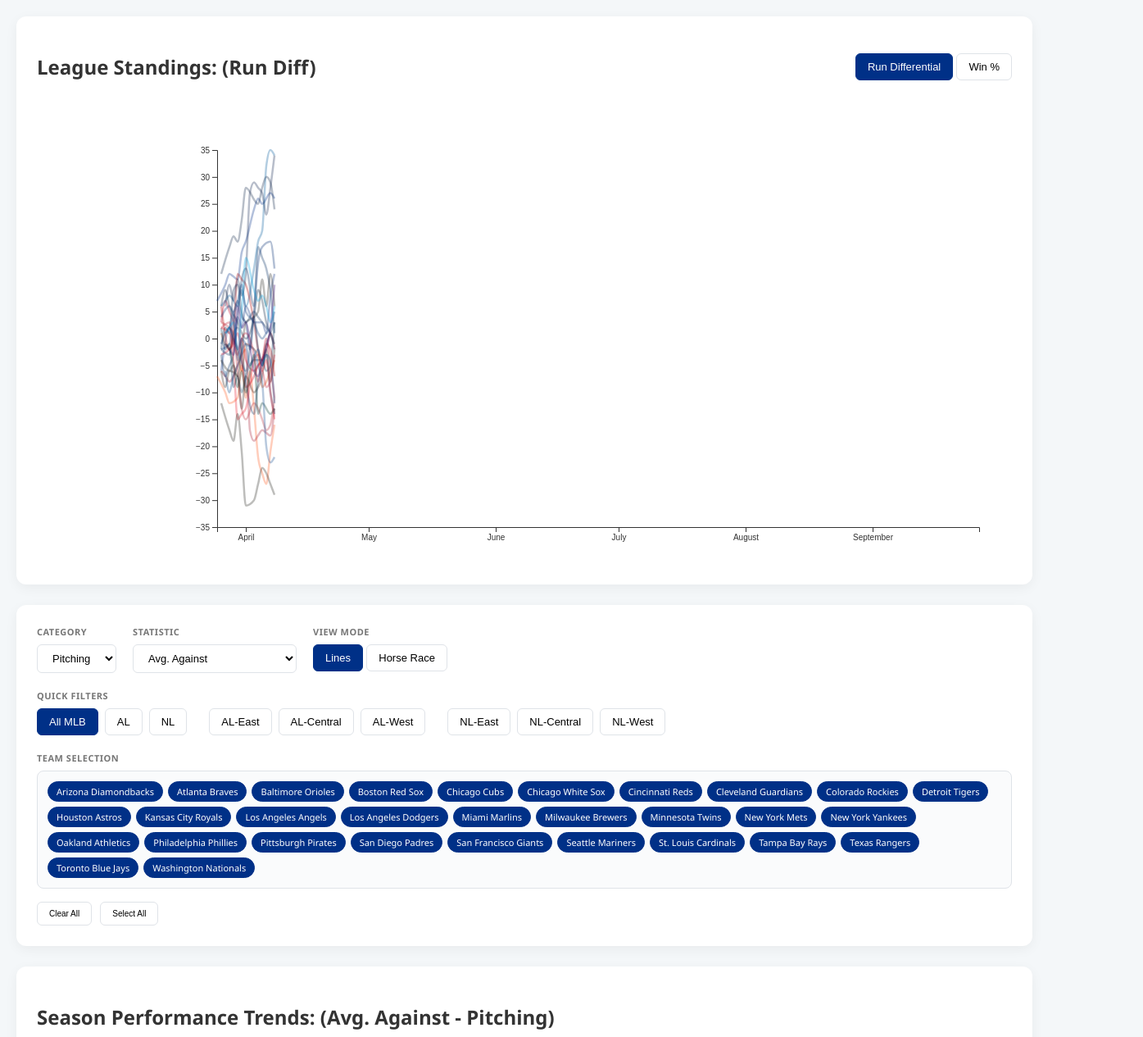
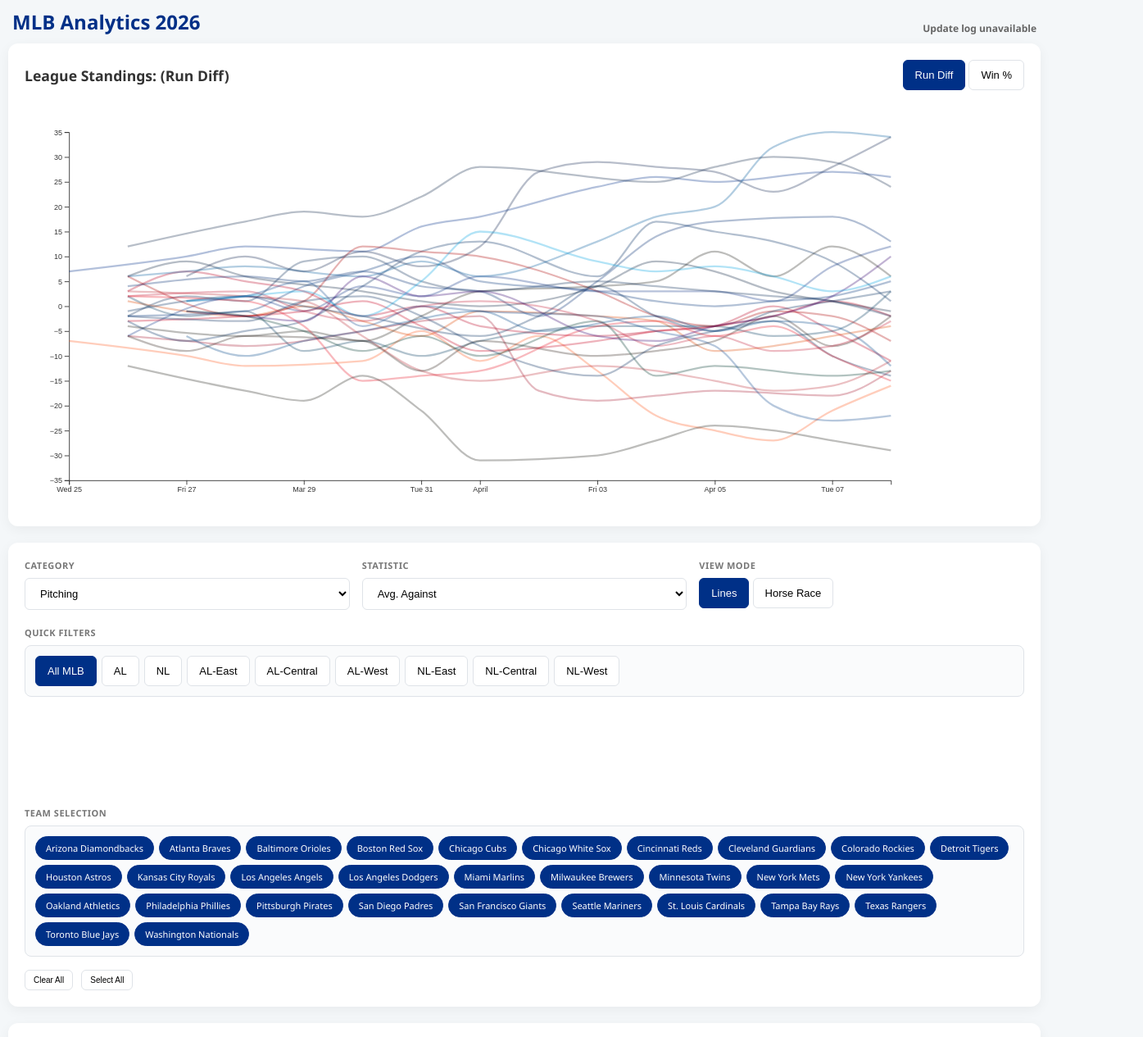
Before and after one commit to EssbieWGT/seasons, a plain HTML site: page index.html in a window 1280 px wide. Shown: the top 1265 px of the page at 82% size, 1395 px wide, since content can reach past the window. Drawn offline with nearby package versions, Linux system fonts and the light colour scheme; no server answers.

Commit message:
Auto-update MLB data: 2026-04-09 21:30:00

```diff
--- a/index.html
+++ b/index.html
@@ -2,40 +2,63 @@
 <html lang="en">
 <head>
     <meta charset="UTF-8">
+    <meta name="viewport" content="width=device-width, initial-scale=1.0">
     <title>MLB Analytics 2026</title>
     <script src="https://d3js.org/d3.v7.min.js"></script>
     <style>
-        body { font-family: 'Segoe UI', system-ui, sans-serif; background: #f4f7f9; margin: 0; padding: 20px; color: #333; }
+        body { font-family: 'Segoe UI', system-ui, sans-serif; background: #f4f7f9; margin: 0; padding: 10px; color: #333; }
         .dashboard-container { max-width: 1400px; margin: auto; }
-        .control-panel { background: #fff; padding: 25px; border-radius: 12px; box-shadow: 0 4px 15px rgba(0,0,0,0.05); margin-bottom: 25px; display: flex; flex-direction: column; gap: 20px; }
-        .row { display: flex; flex-wrap: wrap; gap: 20px; align-items: flex-start; }
-        .control-group { display: flex; flex-direction: column; gap: 8px; }
+
+        /* Header Info */
+        .header-meta { display: flex; justify-content: space-between; align-items: flex-end; margin-bottom: 10px; padding: 0 5px; }
+        .update-stamp { font-size: 12px; color: #666; font-weight: 600; }
+
+        .control-panel { background: #fff; padding: 20px; border-radius: 12px; box-shadow: 0 4px 15px rgba(0,0,0,0.05); margin-bottom: 20px; display: flex; flex-direction: column; gap: 20px; }
+        .row { display: flex; flex-wrap: wrap; gap: 15px; align-items: flex-start; }
+        .control-group { display: flex; flex-direction: column; gap: 8px; flex: 1 1 200px; }
         label { font-size: 11px; font-weight: 700; text-transform: uppercase; color: #777; letter-spacing: 0.5px; }
-        select, .filter-btn { padding: 8px 14px; border: 1px solid #dfe3e8; border-radius: 6px; background: white; cursor: pointer; font-size: 13px; transition: 0.2s; }
+
+        select, .filter-btn { padding: 10px 14px; border: 1px solid #dfe3e8; border-radius: 6px; background: white; cursor: pointer; font-size: 13px; transition: 0.2s; }
         .filter-btn:hover { background: #f4f6f8; }
         .filter-btn.active { background: #003087; color: white; border-color: #003087; }
-        .team-pill-container { display: flex; flex-wrap: wrap; gap: 6px; max-height: 140px; overflow-y: auto; padding: 12px; border: 1px solid #dfe3e8; border-radius: 8px; background: #fafbfc; }
-        .team-pill { padding: 4px 10px; border-radius: 20px; font-size: 11px; cursor: pointer; border: 1px solid #ddd; background: #fff; transition: 0.2s; }
+
+        .team-pill-container, #geo-filters { display: flex; flex-wrap: wrap; gap: 6px; max-height: 180px; overflow-y: auto; padding: 12px; border: 1px solid #dfe3e8; border-radius: 8px; background: #fafbfc; }
+        @media (max-width: 768px) {
+            #geo-filters { flex-wrap: nowrap; overflow-x: auto; padding-bottom: 15px; }
+            .filter-btn { white-space: nowrap; }
+        }
+
+        .team-pill { padding: 6px 12px; border-radius: 20px; font-size: 11px; cursor: pointer; border: 1px solid #ddd; background: #fff; transition: 0.2s; white-space: nowrap; }
         .team-pill.active { background: #003087; color: white; border-color: #003087; }
-        .chart-card { background: #fff; padding: 25px; border-radius: 12px; box-shadow: 0 4px 15px rgba(0,0,0,0.05); margin-bottom: 25px; position: relative; }
+
+        .chart-card { background: #fff; padding: 20px; border-radius: 12px; box-shadow: 0 4px 15px rgba(0,0,0,0.05); margin-bottom: 20px; position: relative; overflow: hidden; }
+        svg { width: 100%; height: auto; display: block; overflow: visible; }
+
         .line { fill: none; stroke-width: 2.5; opacity: 0.3; transition: opacity 0.2s; cursor: crosshair; }
         .line.hovered { opacity: 1 !important; stroke-width: 5 !important; }
         .team-label { font-size: 11px; font-weight: bold; fill: #444; }
         .swarm-dot { stroke: #fff; stroke-width: 0.5; opacity: 0.7; cursor: pointer; }
         .swarm-dot:hover { stroke: #333; stroke-width: 1.5; opacity: 1; }
         .median-marker { stroke-width: 4; stroke-dasharray: 6,3; cursor: help; opacity: 0.6; }
+
         .tooltip { position: absolute; padding: 12px; background: rgba(255, 255, 255, 0.98); border-left: 5px solid #003087; border-radius: 4px; pointer-events: none; display: none; box-shadow: 0 10px 30px rgba(0,0,0,0.15); font-size: 13px; z-index: 1000; min-width: 180px; }
         hr { border: 0; border-top: 1px solid #eee; margin: 8px 0; }
+        h2 { font-size: 1.1rem; margin: 0; }
     </style>
 </head>
 <body>
 
 <div class="dashboard-container">
+    <div class="header-meta">
+        <h1 style="margin:0; font-size: 1.5rem; color: #003087;">MLB Analytics 2026</h1>
+        <div id="last-updated" class="update-stamp">Loading update status...</div>
+    </div>
+
     <div class="chart-card">
         <div class="row" style="justify-content: space-between; align-items: center; margin-bottom: 15px;">
             <h2 id="standings-title">League Standings</h2>
             <div class="btn-row">
-                <button id="btn-rundiff" class="filter-btn active" onclick="setStandingsStat('runDifferential')">Run Differential</button>
+                <button id="btn-rundiff" class="filter-btn active" onclick="setStandingsStat('runDifferential')">Run Diff</button>
                 <button id="btn-winpct" class="filter-btn" onclick="setStandingsStat('winPercentage')">Win %</button>
             </div>
         </div>
@@ -54,7 +77,7 @@
             </div>
             <div class="control-group">
                 <label>Statistic</label>
-                <select id="stat-selector" style="min-width: 200px;" onchange="updateVisuals()"></select>
+                <select id="stat-selector" onchange="updateVisuals()"></select>
             </div>
             <div class="control-group">
                 <label>View Mode</label>
@@ -66,15 +89,13 @@
         </div>
         <div class="control-group">
             <label>Quick Filters</label>
-            <div id="geo-filters" class="row" style="gap:8px;">
+            <div id="geo-filters">
                 <button class="filter-btn active" onclick="applyGeo('ALL', this)">All MLB</button>
                 <button class="filter-btn" onclick="applyGeo('AL', this)">AL</button>
                 <button class="filter-btn" onclick="applyGeo('NL', this)">NL</button>
-                <div style="border-right: 1px solid #ddd; margin: 0 5px;"></div>
                 <button class="filter-btn" onclick="applyGeo('AL-East', this)">AL-East</button>
                 <button class="filter-btn" onclick="applyGeo('AL-Central', this)">AL-Central</button>
                 <button class="filter-btn" onclick="applyGeo('AL-West', this)">AL-West</button>
-                <div style="border-right: 1px solid #ddd; margin: 0 5px;"></div>
                 <button class="filter-btn" onclick="applyGeo('NL-East', this)">NL-East</button>
                 <button class="filter-btn" onclick="applyGeo('NL-Central', this)">NL-Central</button>
                 <button class="filter-btn" onclick="applyGeo('NL-West', this)">NL-West</button>
@@ -84,8 +105,8 @@
             <label>Team Selection</label>
             <div id="team-picker" class="team-pill-container"></div>
             <div style="margin-top:8px; display: flex; gap: 10px;">
-                <button class="filter-btn" style="font-size:10px;" onclick="clearAllTeams()">Clear All</button>
-                <button class="filter-btn" style="font-size:10px;" onclick="selectAllTeams()">Select All</button>
+                <button class="filter-btn" style="font-size:10px; padding: 6px 10px;" onclick="clearAllTeams()">Clear All</button>
+                <button class="filter-btn" style="font-size:10px; padding: 6px 10px;" onclick="selectAllTeams()">Select All</button>
             </div>
         </div>
     </div>
@@ -96,10 +117,10 @@
     </div>
 
     <div class="chart-card">
-        <h2 id="swarm-title">Daily Outcome Variance</h2>
+        <h2 id="swarm-title">Variance by Game</h2>
         <div class="row" style="margin-bottom: 20px;">
             <button id="sort-name-btn" class="filter-btn active" onclick="setSort('name')">Sort by Name</button>
-            <button id="sort-mean-btn" class="filter-btn" onclick="setSort('mean')">Sort by Mean</button>
+            <button id="sort-mean-btn" class="filter-btn" onclick="setSort('mean')">Sort by Leader</button>
         </div>
         <div id="swarm-chart"></div>
     </div>
@@ -114,28 +135,46 @@
     pitching: [{label:"Avg. Against",key:"avg",dir:"asc"},{label:"ERA",key:"era",dir:"asc"},{label:"Hits Allowed",key:"hits",dir:"asc"},{label:"HR Allowed",key:"homeRuns",dir:"asc"},{label:"K to Walk Ratio",key:"strikeoutWalkRatio",dir:"desc"},{label:"Ks per 9",key:"strikeoutsPer9Inn",dir:"desc"},{label:"Pitches Per Inning",key:"pitchesPerInning",dir:"asc"},{label:"Runs Allowed",key:"runs",dir:"asc"},{label:"Strike %",key:"strikePercentage",dir:"desc"},{label:"Walks per 9",key:"walksPer9Inn",dir:"asc"},{label:"WHIP",key:"whip",dir:"asc"},{label:"Win %",key:"winPercentage",dir:"desc"}]
 };
 
-const margin = {top: 50, right: 200, bottom: 40, left: 220}, width = 1350 - margin.left - margin.right, height = 550 - margin.top - margin.bottom;
-const SEASON_START_DT = new Date("2026-03-25"), SEASON_END_DT = new Date("2026-09-27");
+// Padding adjustments: Swarm needs more 'left' for team names and 'right' for labels
+const margin = {top: 40, right: 180, bottom: 40, left: 60},
+      swarmMargin = {top: 40, right: 60, bottom: 60, left: 160},
+      width = 1350 - margin.left - margin.right,
+      height = 550 - margin.top - margin.bottom;
+
 let currentCategory = 'pitching', currentView = 'line', currentSort = 'name', currentStandingsStat = 'runDifferential';
 let activeTeams = new Set(), s2dData, dailyData, standingsData, teamColors, trendSvg, swarmSvg, standingsSvg, xTrend, yTrend, xSwarm, ySwarm, xStand, yStand;
 
 const bisectDate = d3.bisector(d => new Date(d.date)).left;
 
 async function initApp() {
+    // Fetch last updated timestamp
+    try {
+        const log = await d3.json("./data/update_log.json");
+        d3.select("#last-updated").text(`Last Sync: ${log.last_updated}`);
+    } catch(e) {
+        d3.select("#last-updated").text("Update log unavailable");
+    }
+
     teamColors = await d3.json("./data/team_colors.json");
     standingsData = await d3.json("./data/standings.json");
     Object.keys(teamColors).forEach(id => activeTeams.add(id));
-    standingsSvg = d3.select("#standings-chart").append("svg").attr("width", width+margin.left+margin.right).attr("height", height+margin.top+margin.bottom).append("g").attr("transform", `translate(${margin.left},${margin.top})`);
-    trendSvg = d3.select("#s2d-chart").append("svg").attr("width", width+margin.left+margin.right).attr("height", height+margin.top+margin.bottom).append("g").attr("transform", `translate(${margin.left},${margin.top})`);
-    swarmSvg = d3.select("#swarm-chart").append("svg").attr("width", width+margin.left+margin.right).append("g").attr("transform", `translate(${margin.left},${margin.top})`);
+
+    standingsSvg = d3.select("#standings-chart").append("svg").attr("viewBox", `0 0 ${width+margin.left+margin.right} ${height+margin.top+margin.bottom}`).append("g").attr("transform", `translate(${margin.left},${margin.top})`);
+    trendSvg = d3.select("#s2d-chart").append("svg").attr("viewBox", `0 0 ${width+margin.left+margin.right} ${height+margin.top+margin.bottom}`).append("g").attr("transform", `translate(${margin.left},${margin.top})`);
+
+    // Variance chart gets dedicated spacing logic
+    swarmSvg = d3.select("#swarm-chart").append("svg").attr("viewBox", `0 0 ${width+swarmMargin.left+swarmMargin.right} 900`).append("g").attr("transform", `translate(${swarmMargin.left},${swarmMargin.top})`);
+
     xTrend = d3.scaleTime().range([0, width]); yTrend = d3.scaleLinear().range([height, 0]);
     xSwarm = d3.scaleLinear().range([0, width]); ySwarm = d3.scaleBand().paddingInner(1);
-    xStand = d3.scaleTime().domain([SEASON_START_DT, SEASON_END_DT]).range([0, width]); yStand = d3.scaleLinear().range([height, 0]);
+    xStand = d3.scaleTime().range([0, width]); yStand = d3.scaleLinear().range([height, 0]);
+
     standingsSvg.append("g").attr("class", "x-axis-stand").attr("transform", `translate(0,${height})`);
     standingsSvg.append("g").attr("class", "y-axis-stand");
     trendSvg.append("g").attr("class", "x-axis").attr("transform", `translate(0,${height})`);
     trendSvg.append("g").attr("class", "y-axis");
     swarmSvg.append("g").attr("class", "x-axis-swarm");
+
     buildTeamPills(); changeCategory();
 }
 
@@ -169,7 +208,6 @@
     const fDaily = dailyData.filter(d => activeTeams.has(d.teamId.toString()));
     const fStand = standingsData.filter(d => activeTeams.has(d.teamId.toString())).sort((a,b) => d3.ascending(new Date(a.date), new Date(b.date)));
 
-    // Correcting Title Logic to prevent overwriting
     d3.select("#standings-title").text(`League Standings: (${currentStandingsStat === 'runDifferential' ? 'Run Diff' : 'Win %'})`);
     d3.select("#trend-title").text(`Season Performance Trends: (${statObj.label} - ${catDisplay})`);
     d3.select("#swarm-title").text(`Variance by Game: (${statObj.label} - ${catDisplay})`);
@@ -180,6 +218,8 @@
 }
 
 function renderStandings(data, stat) {
+    if(!data.length) return;
+    xStand.domain(d3.extent(data, d => new Date(d.date)));
     if (currentView === 'line') { yStand.domain(d3.extent(data, d => +d[stat])).nice(); }
     else { yStand.domain([new Set(data.map(d => d.teamId)).size, 1]); }
 
@@ -196,7 +236,7 @@
         .on("mousemove", function(ev, d) {
             d3.selectAll(".line").style("opacity", 0.05);
             d3.select(this).classed("hovered", true).raise();
-            const mouseX = d3.pointer(ev)[0];
+            const mouseX = d3.pointer(ev, standingsSvg.node())[0];
             const date = xStand.invert(mouseX);
             const idx = bisectDate(d[1], date);
             const currentPoint = d[1][idx] || d[1][d[1].length-1];
@@ -206,7 +246,7 @@
         .on("mouseleave", function() { d3.selectAll(".line").style("opacity", 0.3).classed("hovered", false); d3.select("#tooltip").style("display", "none"); })
         .transition().duration(800).attr("d", d => line(d[1]));
 
-    standingsSvg.select(".x-axis-stand").call(d3.axisBottom(xStand));
+    standingsSvg.select(".x-axis-stand").call(d3.axisBottom(xStand).ticks(window.innerWidth < 600 ? 4 : 8));
     standingsSvg.select(".y-axis-stand").transition().duration(800).call(d3.axisLeft(yStand));
 
     standingsSvg.selectAll(".stand-label").remove();
@@ -214,12 +254,13 @@
         const last = d3.max(data, d => d.date);
         const ranks = data.filter(d => d.date === last).sort((a,b) => d3.descending(+a[stat], +b[stat]));
         standingsSvg.selectAll(".stand-label").data(ranks, d => d.teamId).enter().append("text")
-            .attr("class", "stand-label team-label").attr("x", width + 10).attr("y", (d,i) => yStand(i+1) + 4)
+            .attr("class", "stand-label team-label").attr("x", width + 5).attr("y", (d,i) => yStand(i+1) + 4)
             .text((d,i) => `${i+1}. ${teamColors[d.teamId]?.name}`);
     }
 }
 
 function renderTrend(data, stat, dir) {
+    if(!data.length) return;
     xTrend.domain(d3.extent(data, d => new Date(d.date)));
     if (currentView === 'line') yTrend.domain(d3.extent(data, d => +d[stat])).nice();
     else yTrend.domain([new Set(data.map(d => d.teamId)).size, 1]);
@@ -237,7 +278,7 @@
         .on("mousemove", function(ev, d) {
             d3.selectAll(".line").style("opacity", 0.05);
             d3.select(this).classed("hovered", true).raise();
-            const mouseX = d3.pointer(ev)[0];
+            const mouseX = d3.pointer(ev, trendSvg.node())[0];
             const date = xTrend.invert(mouseX);
             const idx = bisectDate(d[1], date);
             const currentPoint = d[1][idx] || d[1][d[1].length-1];
@@ -247,7 +288,7 @@
         .on("mouseleave", function() { d3.selectAll(".line").style("opacity", 0.3).classed("hovered", false); d3.select("#tooltip").style("display", "none"); })
         .transition().duration(800).attr("d", d => line(d[1]));
 
-    trendSvg.select(".x-axis").call(d3.axisBottom(xTrend));
+    trendSvg.select(".x-axis").call(d3.axisBottom(xTrend).ticks(window.innerWidth < 600 ? 4 : 8));
     trendSvg.select(".y-axis").transition().duration(800).call(d3.axisLeft(yTrend));
 
     trendSvg.selectAll(".trend-label").remove();
@@ -255,7 +296,7 @@
         const last = d3.max(data, d => d.date);
         const ranks = data.filter(d => d.date === last).sort((a,b) => dir === 'desc' ? d3.descending(+a[stat], +b[stat]) : d3.ascending(+a[stat], +b[stat]));
         trendSvg.selectAll(".trend-label").data(ranks, d => d.teamId).enter().append("text")
-            .attr("class", "trend-label team-label").attr("x", width + 10).attr("y", (d,i) => yTrend(i+1) + 4)
+            .attr("class", "trend-label team-label").attr("x", width + 5).attr("y", (d,i) => yTrend(i+1) + 4)
             .text((d,i) => `${i+1}. ${teamColors[d.teamId]?.name}`);
     }
 }
@@ -266,8 +307,10 @@
         const m = d3.rollup(data, v => d3.median(v, d => +d[stat]), d => d.teamId);
         teamGroups.sort((a,b) => dir === 'desc' ? d3.descending(m.get(a[0]), m.get(b[0])) : d3.ascending(m.get(a[0]), m.get(b[0])));
     } else teamGroups.sort((a,b) => d3.ascending(teamColors[a[0]]?.name, teamColors[b[0]]?.name));
+
     const sHeight = Math.max(teamGroups.length * 60 + 100, 400);
-    d3.select("#swarm-chart svg").attr("height", sHeight);
+    d3.select("#swarm-chart svg").attr("viewBox", `0 0 ${width + swarmMargin.left + swarmMargin.right} ${sHeight}`);
+
     xSwarm.domain(d3.extent(data, d => +d[stat])).nice();
     ySwarm.domain(teamGroups.map(d => d[0])).range([0, sHeight - 100]);
     const rows = swarmSvg.selectAll(".swarm-row").data(teamGroups, d => d[0]);
@@ -275,9 +318,11 @@
     const rowsEnter = rows.enter().append("g").attr("class", "swarm-row");
     rowsEnter.append("text").attr("class", "row-label").attr("x", -15).attr("y", 5).attr("text-anchor", "end").style("font-size", "12px").style("font-weight", "600");
     rowsEnter.append("line").attr("class", "median-marker").attr("y1", -22).attr("y2", 22);
+
     const mergedRows = rowsEnter.merge(rows);
     mergedRows.transition().duration(800).attr("transform", d => `translate(0,${ySwarm(d[0])})`);
     mergedRows.select(".row-label").text(d => teamColors[d[0]]?.name);
+
     mergedRows.each(function(d) {
         const rowG = d3.select(this), teamValues = d[1].map(v => +v[stat]), med = d3.median(teamValues);
         const teamData = d[1].map(v => ({...v, x: xSwarm(+v[stat]), y: 0}));
```
